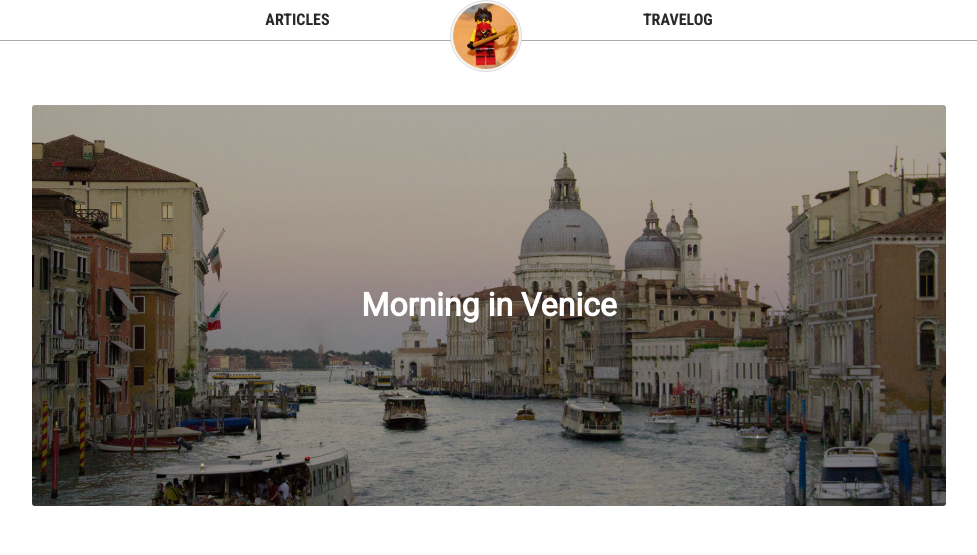
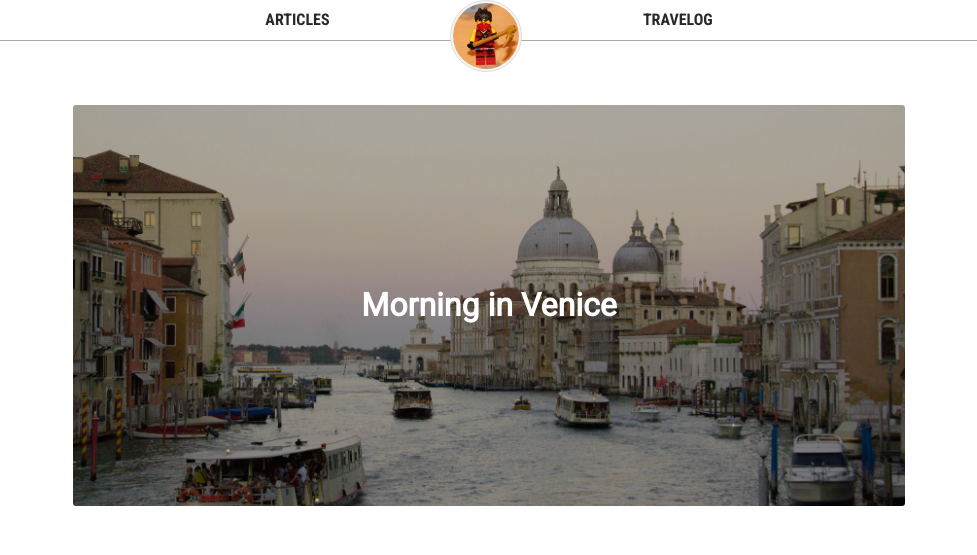
Before and after one commit to hav4ik/hav4ik.github.io, a Jekyll site: the page built from travelog/_posts/2016-08-26-one-day-in-venice.markdown, in a window 1280 px wide. Shown: the top 555 px of the page, without its empty margins (151-1128 px from the left). Built offline with Jekyll 4.4.1, drawn with Linux system fonts in a browser that asks for light colours; nearby versions of some CDN libraries; comment, search, counter and statistics services are not loaded.

Commit message:
temporal fix

```diff
--- a/assets/css/post.scss
+++ b/assets/css/post.scss
@@ -23,7 +23,8 @@
 }
 
 .wrapper {
-	width: calc(100% - 1rem);
+	// width: calc(100% - 1rem);
+    width: 60%;
 	max-width: 850px;
 	margin: 4rem auto;
 	background: $white;
@@ -42,7 +43,6 @@
 .content {
   //font-size: .875rem;
   //line-height: 1.8571;
-  font-size: 1rem;
   margin-bottom: 1.625rem;
   padding: 0 2rem;
   text-align: justify;
```
